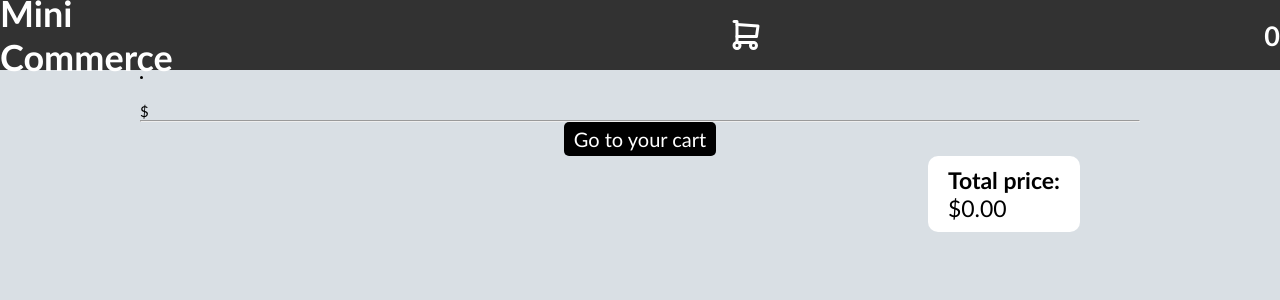
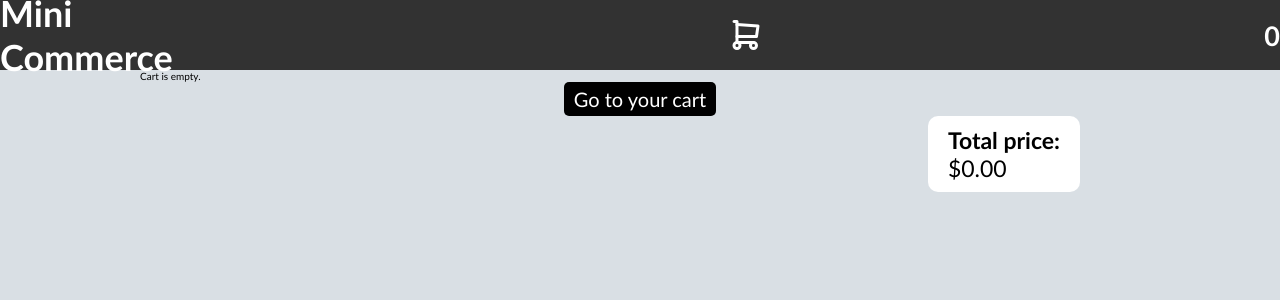
Before and after one commit to bernardkrehula/React-mini-commerce, a React (Vite) app in the folder my-app/: page / in a window 1280 px wide. Both pictures are taken after a click on the icon 746 px from the left and 35 px from the top of the page. Shown: the top 300 px of the page. Built offline with nearby package versions, Linux system fonts and the light colour scheme.

Commit message:
Display added dishes

```diff
--- a/my-app/src/App.jsx
+++ b/my-app/src/App.jsx
@@ -13,9 +13,6 @@ function App() {
   const [ searchInput, setSearchInput ] = useState(0)
   const [ cartPrice, setCartPrice ] = useState(0)
   const [ cartAmount, setCartAmount ] = useState(0)
- /*  const totalPrice = dishes.reduce((acc, dish) =>  acc + (dish.amount !== 0 ? parseFloat(dish.price) * parseInt(dish.amount) : 0), 0)
- */
-
 
   const addToCart = (id, price, amount) => {
     setCartPrice(prev => prev + parseFloat(price) * parseFloat(amount));/* dishes.reduce((acc, dish) => acc + parseInt(dish.amount), 0) */
@@ -71,7 +68,7 @@ function App() {
             </>
           }
         </div>
-        <Btn variation="primary">Go to your cart</Btn>
+        <Btn variation="primary" onClick={() => { isCartClicked(false) }}>Go to your cart</Btn>
         <div className='total-price'>
           <h4>Total price:</h4>
           <span>${cartPrice.toFixed(2)}</span>
--- a/my-app/src/Cart.jsx
+++ b/my-app/src/Cart.jsx
@@ -1,9 +1,12 @@
+import './App.css'
 
 const ShoppingCart = ({cart}) => {
-    const { id, name, info, price, amount } = cart;
+     if (!cart || cart.length === 0) return <p>Cart is empty.</p>;
 
-    console.log(id)
-    return(
+  return (
+    <>
+    <ul className='shop-content'>
+      {cart.map(({ id, name, info, price, amount }) => (
         <>
             <li key={id}>
             <div className='product-info'>
@@ -14,7 +17,10 @@ const ShoppingCart = ({cart}) => {
             </li>
             <hr></hr>
         </>
-    )
+      ))}
+    </ul>
+    </>
+  );
 }
 
 export default ShoppingCart;
```
Lines whose indentation alone changed are shown as unchanged.
